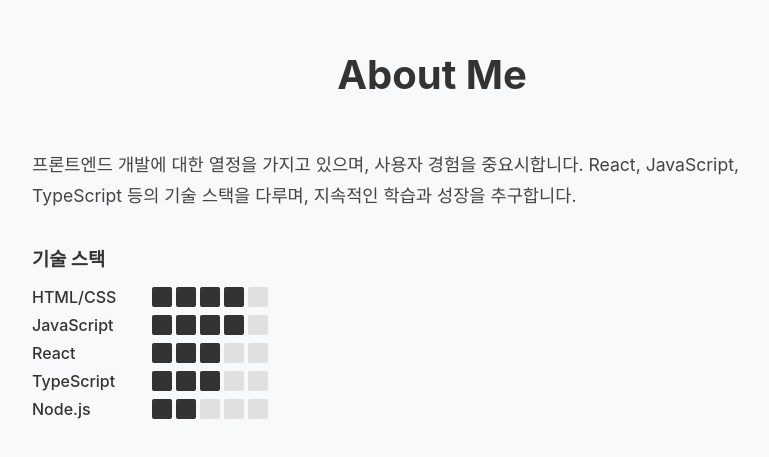
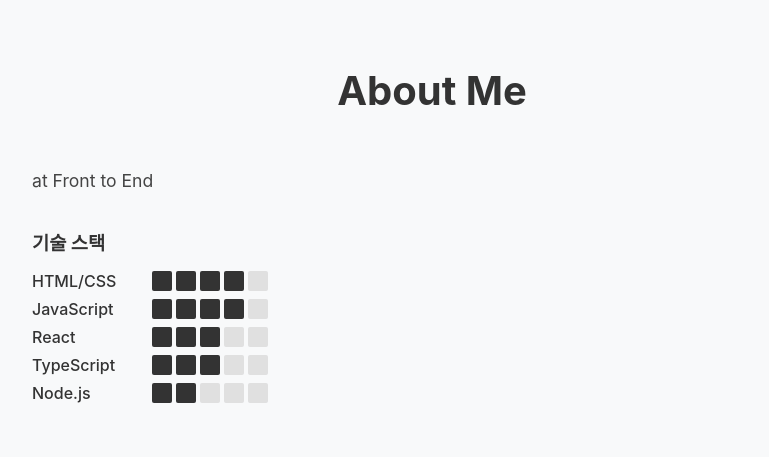
Before and after one commit to Mi-Gumi/portfolio, a React (Create React App) app: page / in a window 1280 px wide. Shown: the part 1214-1671 px from the top of the page, without its empty margins (208-977 px from the left). Built offline with nearby package versions, Linux system fonts and the light colour scheme.

Commit message:
문구 변경

```diff
--- a/src/App.js
+++ b/src/App.js
@@ -93,9 +93,7 @@
           <SectionTitle>About Me</SectionTitle>
           <SectionContent>
             <p style={{ fontSize: '1.1rem', lineHeight: '1.8', color: '#444', marginBottom: '2rem' }}>
-              프론트엔드 개발에 대한 열정을 가지고 있으며, 사용자 경험을 중요시합니다.
-              React, JavaScript, TypeScript 등의 기술 스택을 다루며,
-              지속적인 학습과 성장을 추구합니다.
+              at Front to End
             </p>
             <h3 style={{ marginBottom: '1rem', color: '#333' }}>기술 스택</h3>
             <SkillBar skills={skills} />
```
